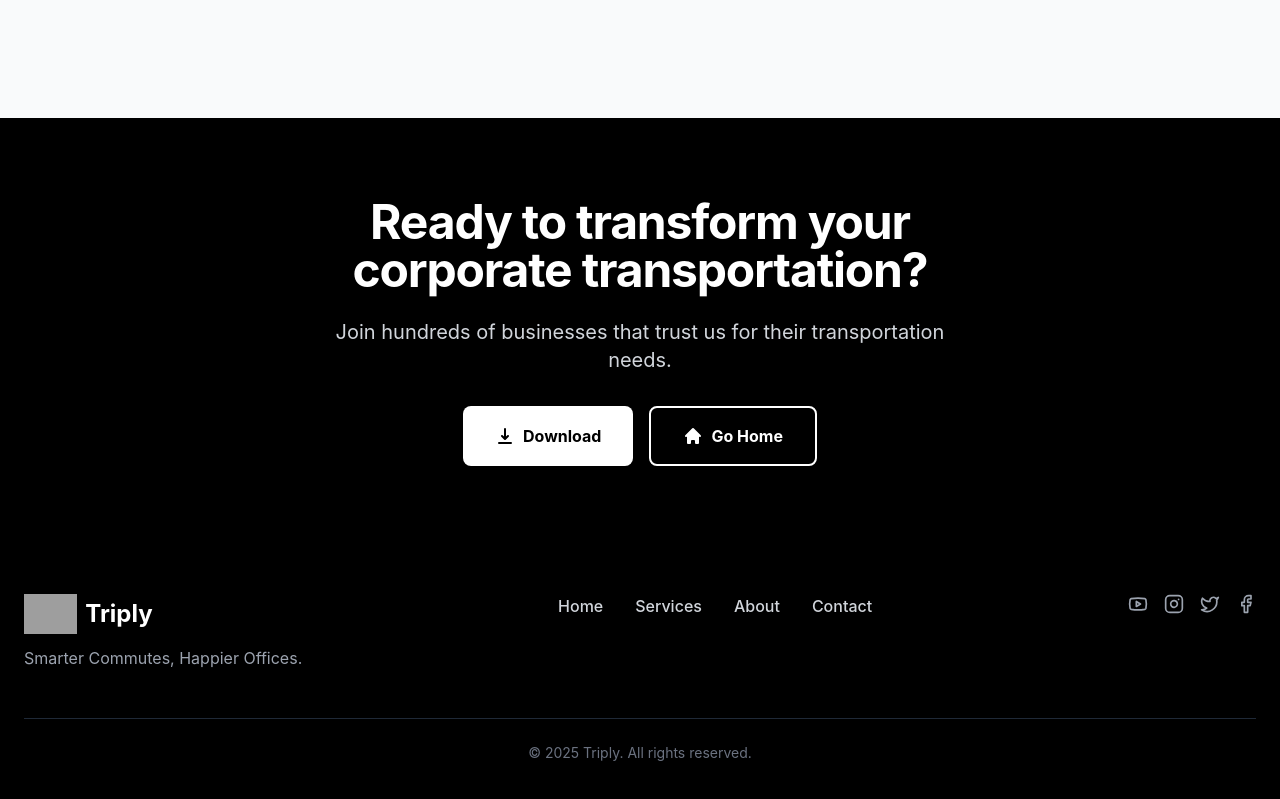
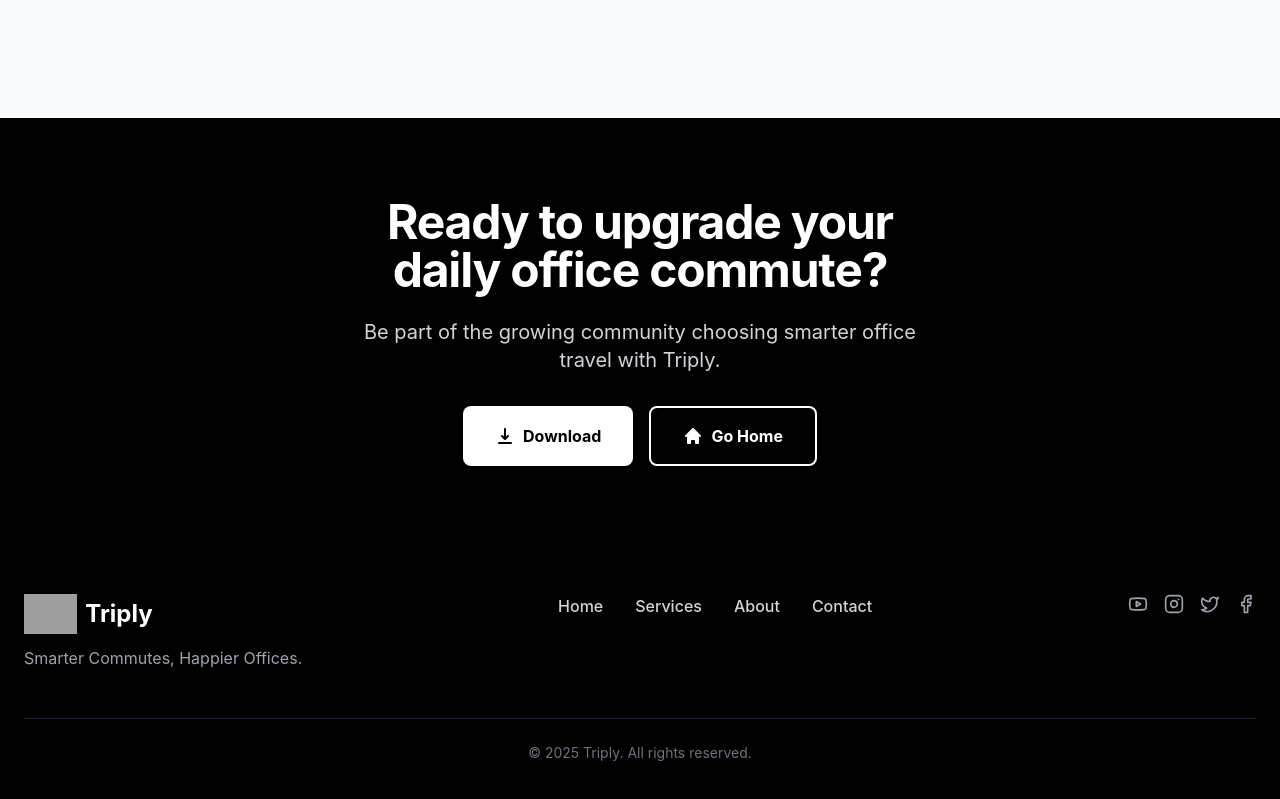
Before and after one commit to Punit-Dethe/triply, a React (Vite) app: page /contact in a window 1280 px wide. Shown: the part 2159-2958 px from the top of the page. Built offline with nearby package versions, Linux system fonts and the light colour scheme; grey boxes are pictures that could not be loaded.

Commit message:
Update Contact.jsx

```diff
--- a/src/pages/Contact.jsx
+++ b/src/pages/Contact.jsx
@@ -359,11 +359,9 @@ const Contact = () => {
         <div className="container mx-auto px-4 sm:px-6 lg:px-8 text-center">
           <div className="max-w-3xl mx-auto">
             <h2 className="text-4xl md:text-5xl font-bold tracking-tight mb-6">
-              Ready to transform your corporate transportation?
-            </h2>
+            Ready to upgrade your daily office commute?            </h2>
             <p className="text-xl text-gray-300 mb-8 max-w-2xl mx-auto">
-              Join hundreds of businesses that trust us for their transportation needs.
-            </p>
+Be part of the growing community choosing smarter office travel with Triply.            </p>
             <div className="flex flex-col sm:flex-row gap-4 justify-center">
               <Link
                 to="/download"
```
